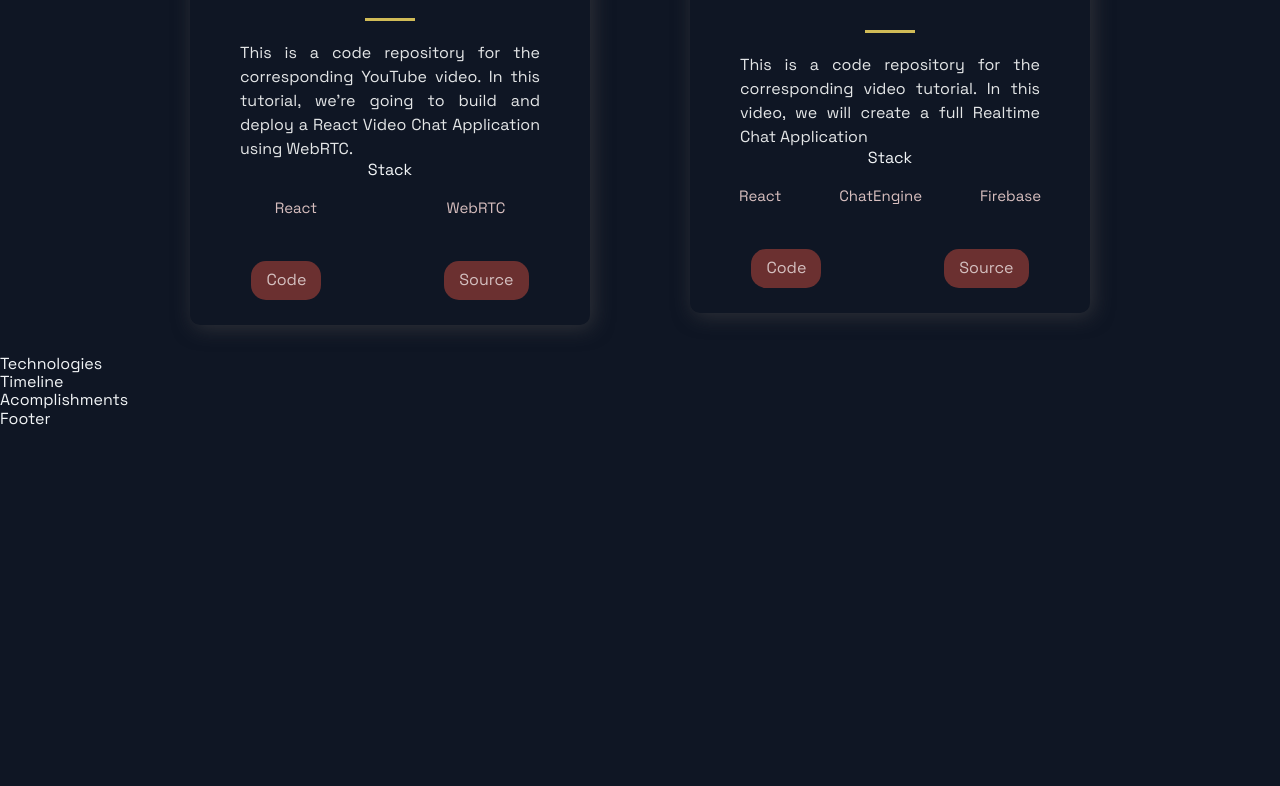
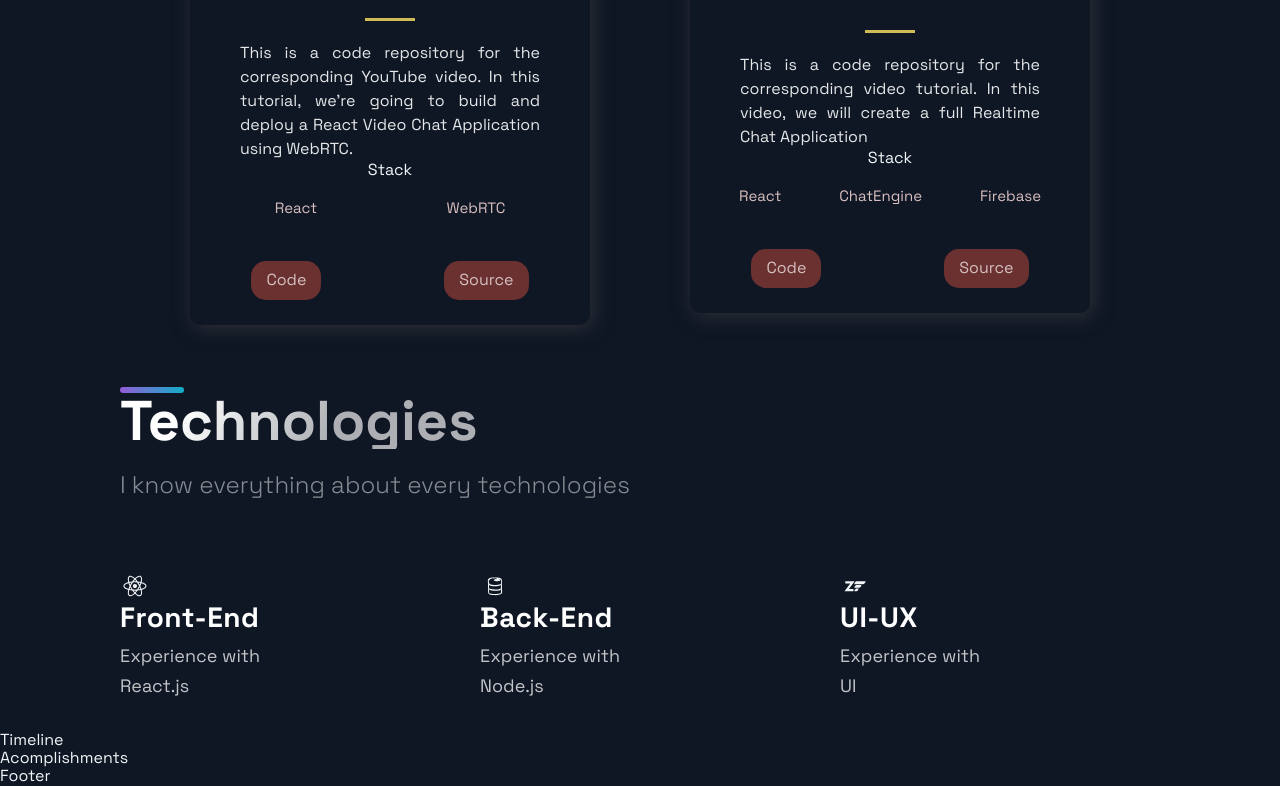
Before and after one commit to Robradz/PortfolioWebsite, a Next.js app: page / in a window 1280 px wide. Shown: the part 1838-2624 px from the top of the page. Before the commit the page ends 2267 px from the top, so only its background shows below. Built offline with nearby package versions, Linux system fonts and the light colour scheme.

Commit message:
Technologies section finished

```diff
--- a/src/components/Technologies/Technologies.js
+++ b/src/components/Technologies/Technologies.js
@@ -4,9 +4,45 @@
 import { List, ListContainer, ListItem, ListParagraph, ListTitle } from './TechnologiesStyles';
 
 const Technologies = () =>  (
-  <div>
-    Technologies
-  </div>
+  <Section id="tech">
+    <SectionDivider />
+    <SectionTitle>Technologies</SectionTitle>
+    <SectionText>
+      I know everything about every technologies
+    </SectionText>
+    <List>
+      <ListItem>
+        <DiReact size="3rem"></DiReact>
+        <ListContainer>
+          <ListTitle>Front-End</ListTitle>
+          <ListParagraph>
+            Experience with <br />
+            React.js
+          </ListParagraph>
+        </ListContainer>
+      </ListItem>
+      <ListItem>
+        <DiFirebase size="3rem"></DiFirebase>
+        <ListContainer>
+          <ListTitle>Back-End</ListTitle>
+          <ListParagraph>
+            Experience with <br />
+            Node.js
+          </ListParagraph>
+        </ListContainer>
+      </ListItem>
+      <ListItem>
+        <DiZend size="3rem"></DiZend>
+        <ListContainer>
+          <ListTitle>UI-UX</ListTitle>
+          <ListParagraph>
+            Experience with <br />
+            UI
+          </ListParagraph>
+        </ListContainer>
+      </ListItem>
+    </List>
+  </Section>
 );
 
 export default Technologies;
```
